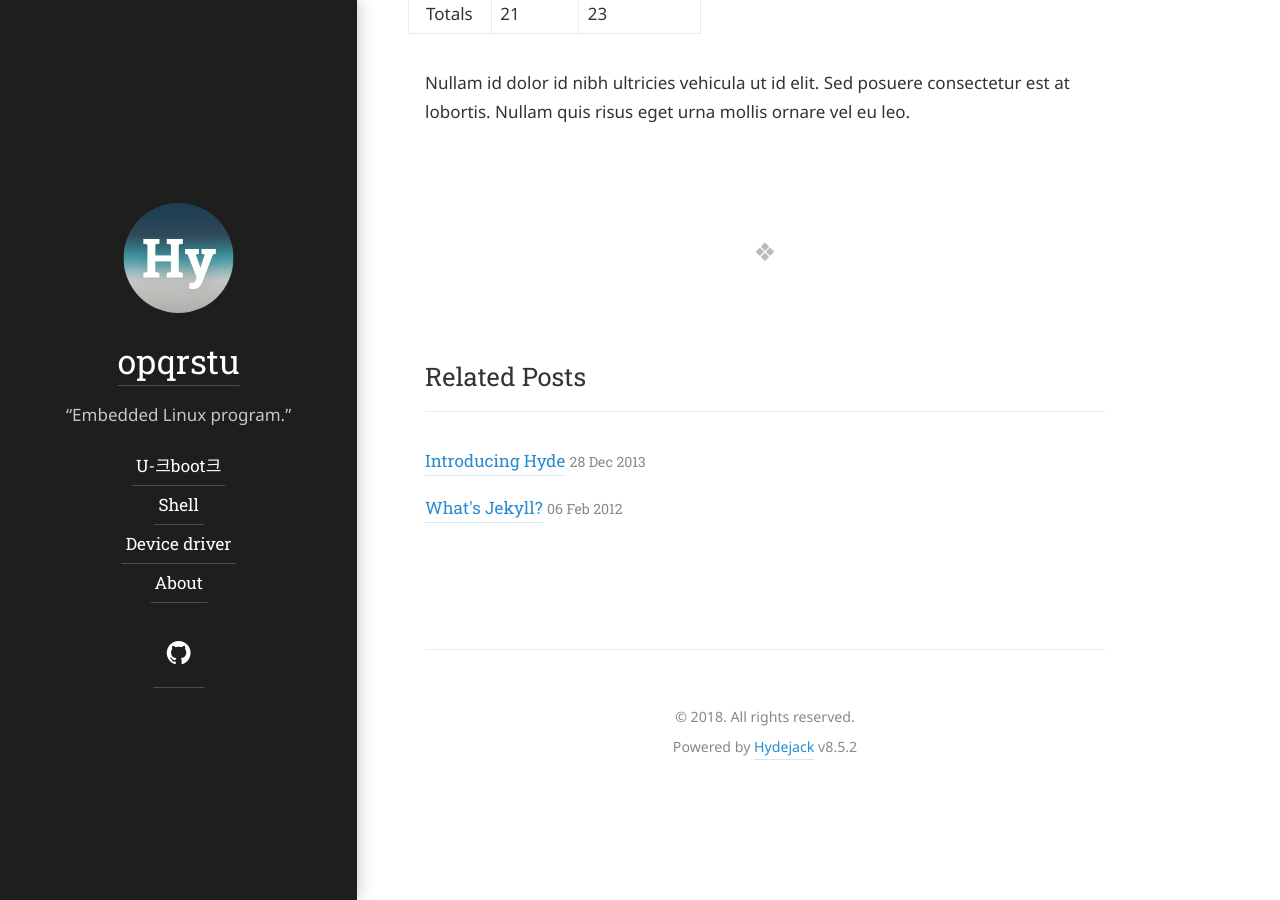
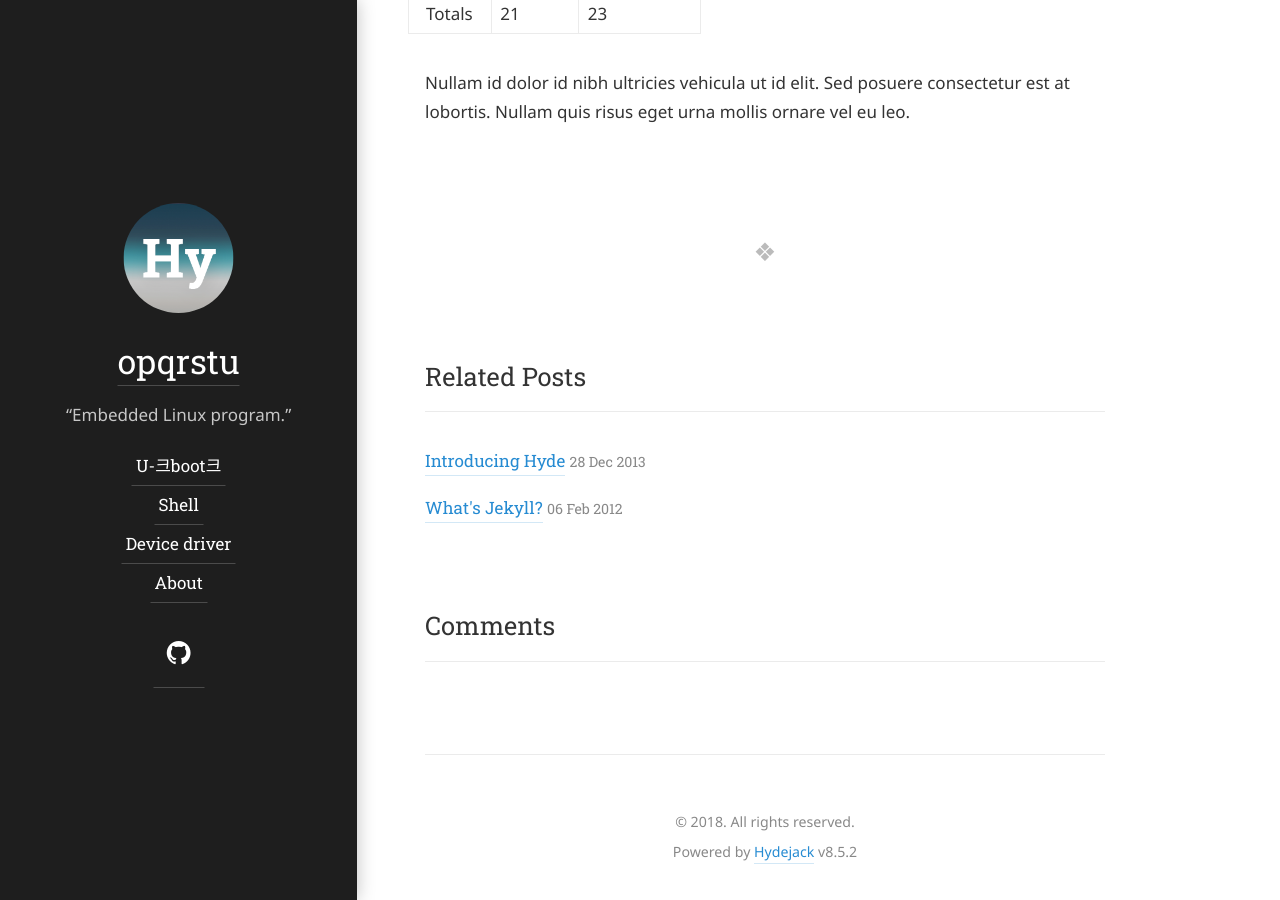
Before and after one commit to opqrstu/opqrstu.github.io, a Jekyll site: the page built from hyde/_posts/2012-02-07-example-content.md, in a window 1280 px wide and 900 px high, scrolled down 4744 px. Built offline with Jekyll 4.4.1, drawn with Linux system fonts in a browser that asks for light colours; some web fonts are replaced; comment, search, counter and statistics services are not loaded.

Commit message:
Update main.html

```diff
--- a/_includes/body/main.html
+++ b/_includes/body/main.html
@@ -13,5 +13,6 @@
   {% endunless %}
   >
   {{ content }}
+  {% include body/comments.html %}
   {% include body/footer.html %}
 </main>
```
